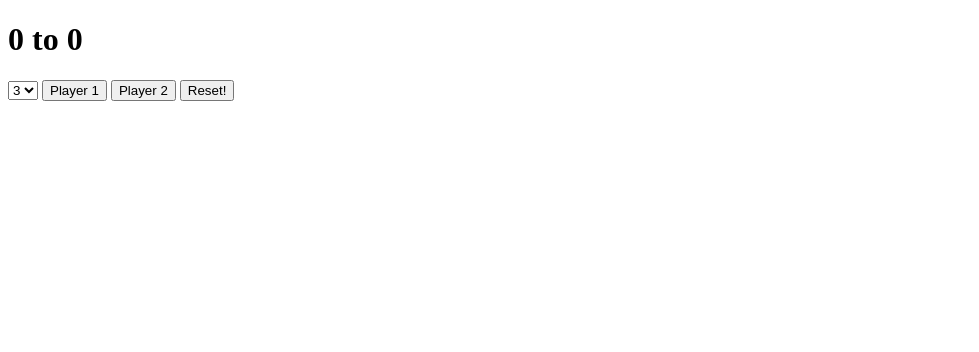
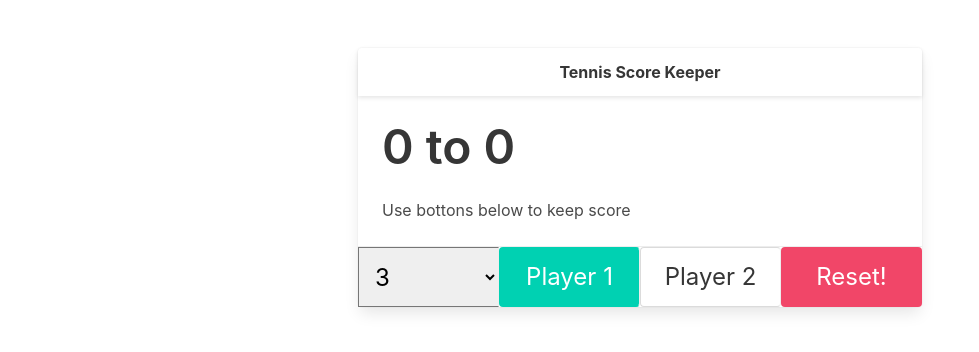
Before and after one commit to SRS-Sergiu/ScoreKeeper, a plain HTML site: page index.html in a window 1280 px wide. Shown: the whole page, without its empty margins (0-979 px from the left). Drawn offline with nearby package versions, Linux system fonts and the light colour scheme.

Commit message:
lastCommit

```diff
--- a/index.html
+++ b/index.html
@@ -5,8 +5,12 @@
     <meta charset="UTF-8">
     <meta name="viewport" content="width=device-width, initial-scale=1.0">
     <title>Score Keeper</title>
-
+    <script defer src="https://use.fontawesome.com/releases/v5.14.0/js/all.js"></script>
+    <link rel="stylesheet" href="https://cdn.jsdelivr.net/npm/bulma@0.9.1/css/bulma.min.css">
     <style>
+        body{
+            font-size: 1rem;
+        }
         .winner {
             color: aqua
         }
@@ -21,17 +25,36 @@
 
 <body>
 
+<div class="container">
+    <div class="columns">
+        <div class="column is-half  is-offset-one-quarter mt-6">
+            <div class="card is-centered">
+                <header class="card-header">
+                    <p class="card-header-title is-centered">
+                        Tennis Score Keeper
+                    </p>
 
-
-    <h1><span id="p1Display">0</span> to <span id="p2Display">0</span></h1>
-    <select name="playTo" id="playTo">
-        <option value="3">3</option>
-        <option value="5">5</option>
-        <option value="7">7</option>
-    </select>
-    <button id="p1Button">Player 1</button>
-    <button id="p2Button">Player 2</button>
-    <button id="reset">Reset!</button>
+                </header>
+                <div class="card-content ">
+                    <div class="content ">
+                        <h1 class="title is-1 is-centered"><span id="p1Display">0</span> to <span id="p2Display">0</span></h1>
+                        <p class="subTitle is-centered">Use bottons below to keep score</p>
+                    </div>
+                </div>
+                <footer class="card-footer">
+                    <select name="playTo" id="playTo" class="card-footer-item is-size-4">
+                            <option value="3">3</option>
+                            <option value="5">5</option>
+                            <option value="7">7</option>
+                        </select>
+                        <button id="p1Button" class="button is-primary is-large card-footer-item">Player 1</button>
+                        <button id="p2Button" class="button is-warnnig is-large card-footer-item">Player 2</button>
+                        <button id="reset" class="button is-danger is-large card-footer-item">Reset!</button>
+                        </footer>
+                        </div>
+                        </div>
+                        </div>
+                        </div>
 
 
     <script src="app.js"></script>
```
